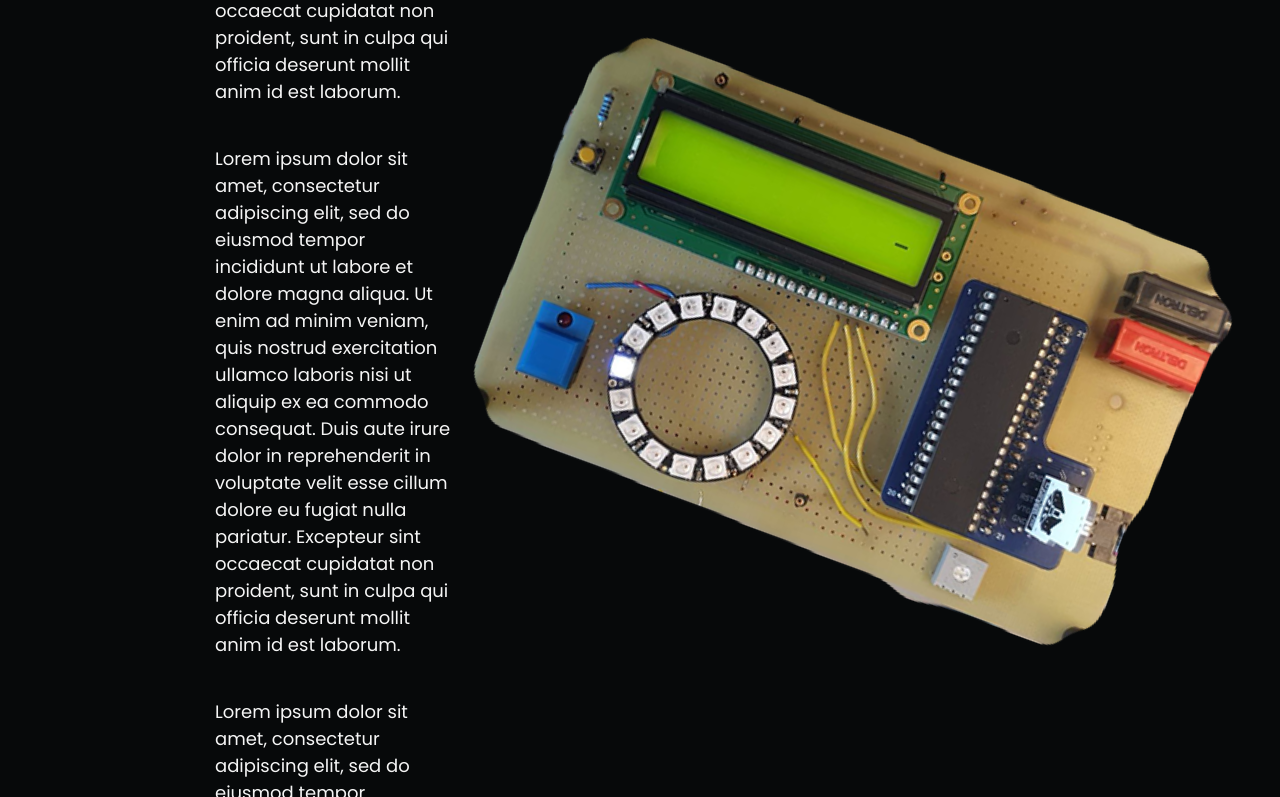
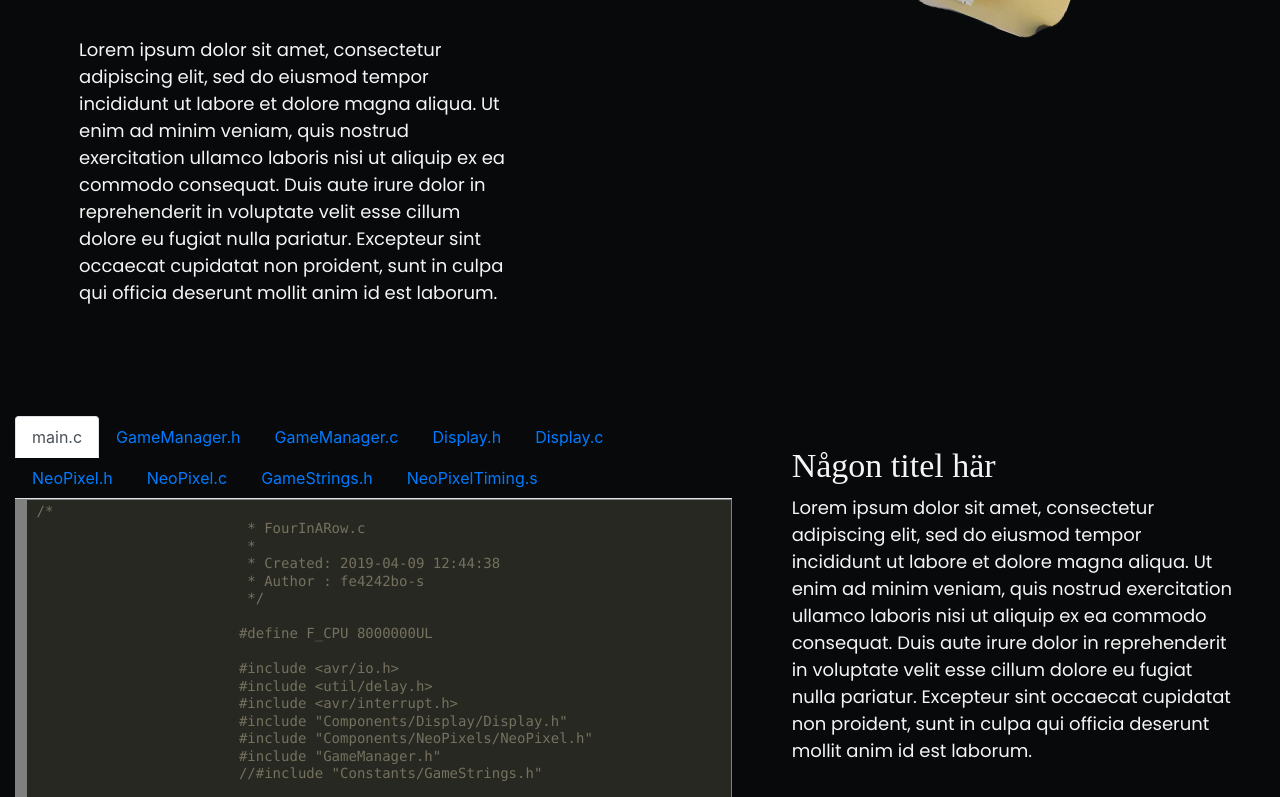
Before and after one commit to feritbolezek/TokenRingWeb, a plain HTML site: page index.html in a window 1280 px wide. Shown: the part 1000-1797 px from the top of the page. Drawn offline with nearby package versions, Linux system fonts and the light colour scheme; a web font is replaced by a local one.

Commit message:
final changes

```diff
--- a/css/index.css
+++ b/css/index.css
@@ -20,12 +20,12 @@ body {
 }
 
 .firstContent {
-    padding: 200px;
+    padding: 5vw;
     margin: auto;
 }
 
 .transparentImg {
-    width: 700px;
+    width: 500px;
     transform: rotate(20deg);
 }
 
@@ -108,10 +108,10 @@ body {
 }
 
 .carousel-item {
-    height: 1000px;
+    height: 100%;
 }
 .carousel-item img{
-    height: 1000px;
+    height: 100%;
 }
 
 .carousel-caption {
--- a/index.html
+++ b/index.html
@@ -36,7 +36,7 @@
     </div>
     <div class="firstContent container-fluid">
         <div class="row">
-            <div class="textcol col-sm-12 col-md-4 col-lg-4">
+            <div class="textcol col-sm-12 col-md-5 col-lg-5">
                 <h2 class="lowkeyTitle">Någon titel här (liten sammanfattning)</h2>
                 <p class="bodyText">Lorem ipsum dolor sit amet, consectetur adipiscing elit, sed do eiusmod tempor
                     incididunt ut labore et dolore magna aliqua.
@@ -63,7 +63,7 @@
                     Excepteur sint occaecat cupidatat non proident, sunt in culpa qui officia deserunt mollit anim id
                     est laborum.</p>
             </div>
-            <div class="imgCont col-sm-12 col-md-8 col-lg-8">
+            <div class="imgCont col-sm-12 col-md-7 col-lg-7">
                 <img class="transparentImg" src="img/FrontTransparent.png">
             </div>
         </div>
@@ -819,7 +819,7 @@
             </div>
             <div class="col-5">
                 <div class="textcol">
-                    <h2 class="lowkeyTitle">Någon titel här (lite om koden)</h2>
+                    <h2 class="lowkeyTitle">Någon titel här</h2>
                     <p class="bodyText">Lorem ipsum dolor sit amet, consectetur adipiscing elit, sed do eiusmod tempor
                         incididunt ut labore et dolore magna aliqua.
                         Ut enim ad minim veniam, quis nostrud exercitation ullamco laboris nisi ut aliquip ex ea commodo
@@ -925,7 +925,7 @@
                                 </div>
                             </div>
                             <div class="carousel-item" data-interval="100000">
-                                    <video controls autoplay style="width: 100%; height: 100%;">
+                                    <video controls style="width: 100%; height: 100%;">
                                             <source src="http://clips.vorwaerts-gmbh.de/big_buck_bunny.mp4"type="video/mp4">
                                             Your browser does not support the video tag.
                                     </video>
```
